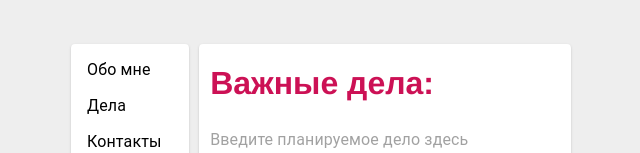
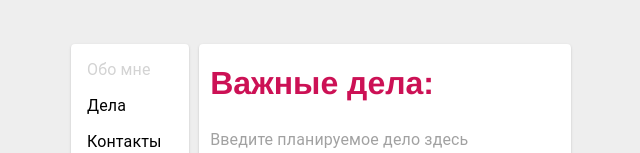
Before and after one commit to Ayana-js/ReactJs, a React (Create React App) app: page /todo in a window 1280 px wide. In both pictures the pointer is over the link "Обо мне". Shown: the top 153 px of the page, without its empty margins (319-959 px from the left). Built offline with nearby package versions, Linux system fonts and the light colour scheme.

Commit message:
no message

```diff
--- a/src/components/About/About.module.css
+++ b/src/components/About/About.module.css
@@ -19,6 +19,10 @@
     color: black;
 }
 
+a:hover {
+    color: #D3D3D3;
+}
+
 .avatar {
     width: 60px;
     height: 60px;
```
